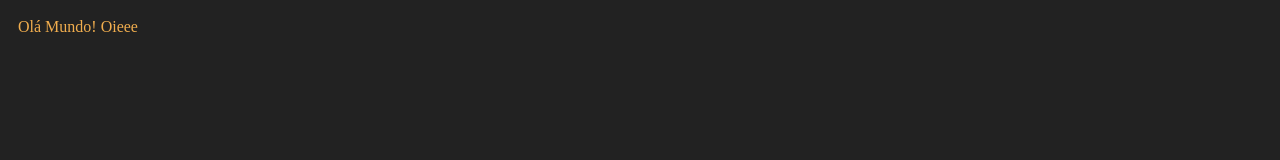
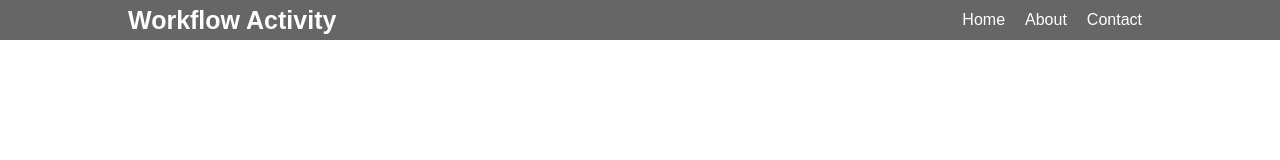
Before and after one commit to miltoncamara/workflow-activity, a website: page source/index.html in a window 1280 px wide. Drawn offline with nearby package versions, Linux system fonts and the light colour scheme; files that its build step writes are made by us from their sources.

Commit message:
Criação da Navbar

```diff
--- a/source/index.html
+++ b/source/index.html
@@ -1,10 +1,25 @@
 <html>
     <head>
-        <link rel="stylesheet" href="css/base.css">
-        <link rel="stylesheet" href="css/layout.css">
         <link rel="stylesheet" href="css/style.css">
     </head>
         <body>
-            Olá Mundo! Oieee
+            <div class="nav-bar">
+                <div class="container">
+                    <div class="brand">
+                        Workflow Activity
+                    </div>
+                    <ul class="nav">
+                        <li>
+                            <a href="#">Home</a>
+                        </li>
+                        <li>
+                            <a href="#">About</a>
+                        </li>
+                        <li>
+                            <a href="#">Contact</a>
+                        </li>
+                    </ul>
+                </div>
+            </div>
         </body>
 </html>
--- a/source/scss/base.scss
+++ /dev/null
@@ -1,18 +0,0 @@
-$gray-base:              #000 !default;
-$gray-darker:            lighten($gray-base, 13.5%) !default; // #222
-$gray-dark:              lighten($gray-base, 20%) !default;   // #333
-$gray:                   lighten($gray-base, 33.5%) !default; // #555
-$gray-light:             lighten($gray-base, 46.7%) !default; // #777
-$gray-lighter:           lighten($gray-base, 93.5%) !default; // #eee
-
-$brand-primary:         darken(#428bca, 6.5%) !default; // #337ab7
-$brand-success:         #5cb85c !default;
-$brand-info:            #5bc0de !default;
-$brand-warning:         #f0ad4e !default;
-$brand-danger:          #d9534f !default;
-
-body {
-    background-color: $gray-darker;
-    color:$brand-warning;
-    padding:10px;
-}
--- /dev/null
+++ b/source/scss/mixins.scss
@@ -0,0 +1,3 @@
+@mixin transition {
+    transition: all 2s ease;
+}
--- a/source/scss/style.scss
+++ b/source/scss/style.scss
@@ -0,0 +1,50 @@
+@import 'variables.scss';
+@import 'mixins.scss';
+
+html, body{
+  margin:0 !important;
+  padding:0 !important;
+}
+
+.nav-bar {
+    background-color: $primary-dark;
+    min-height: 40px;
+}
+
+.nav {
+    float: right;
+    margin:0;
+    list-style: none;
+    line-height: 40px;
+    & > li {
+        float:left;
+        padding: 0 10px 0 10px;
+        transition: all 500ms ease;
+        &:hover {
+            background-color: #000;
+        }
+        &:last-of-type {
+            margin-right:0;
+        }
+        & > a {
+            color:#FFF;
+            font-family: Arial;
+            text-decoration: none;
+            height: 40px;
+        }
+    }
+}
+
+.container {
+    width: 80%;
+    margin:0 auto;
+    .brand {
+        float:left;
+        color:#FFF;
+        font-family: Arial;
+        line-height: 40px;
+        font-weight: bold;
+        font-size: 25px;
+        width: 30%;
+    }
+}
--- /dev/null
+++ b/source/scss/variables.scss
@@ -0,0 +1,2 @@
+$primary-dark:#666666;
+$primary-light:#f8f8f8;
```
Also changed, not shown: gulpfile.js (+5 -3 lines), source/scss/layout.scss (deleted), 1 other file.
